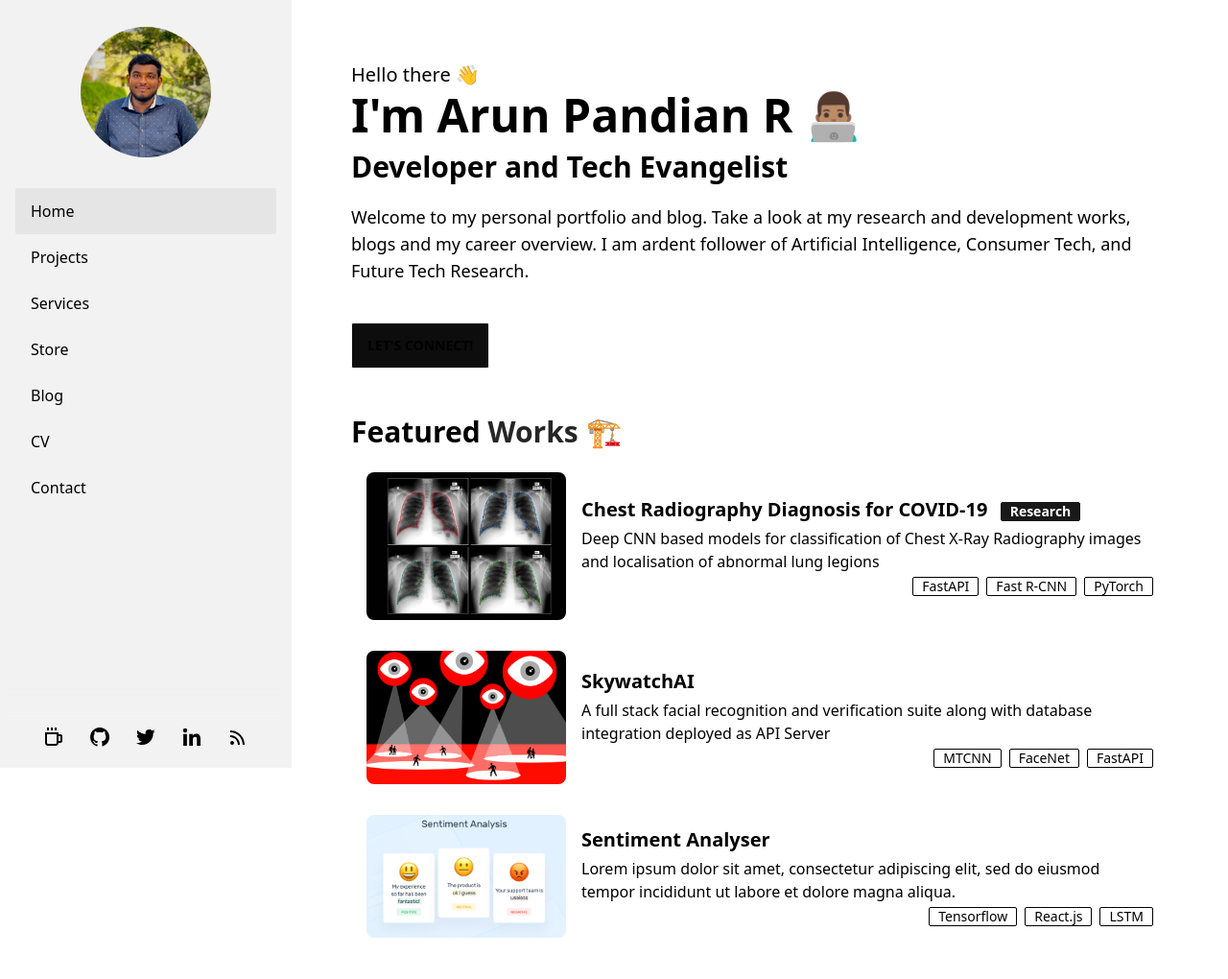
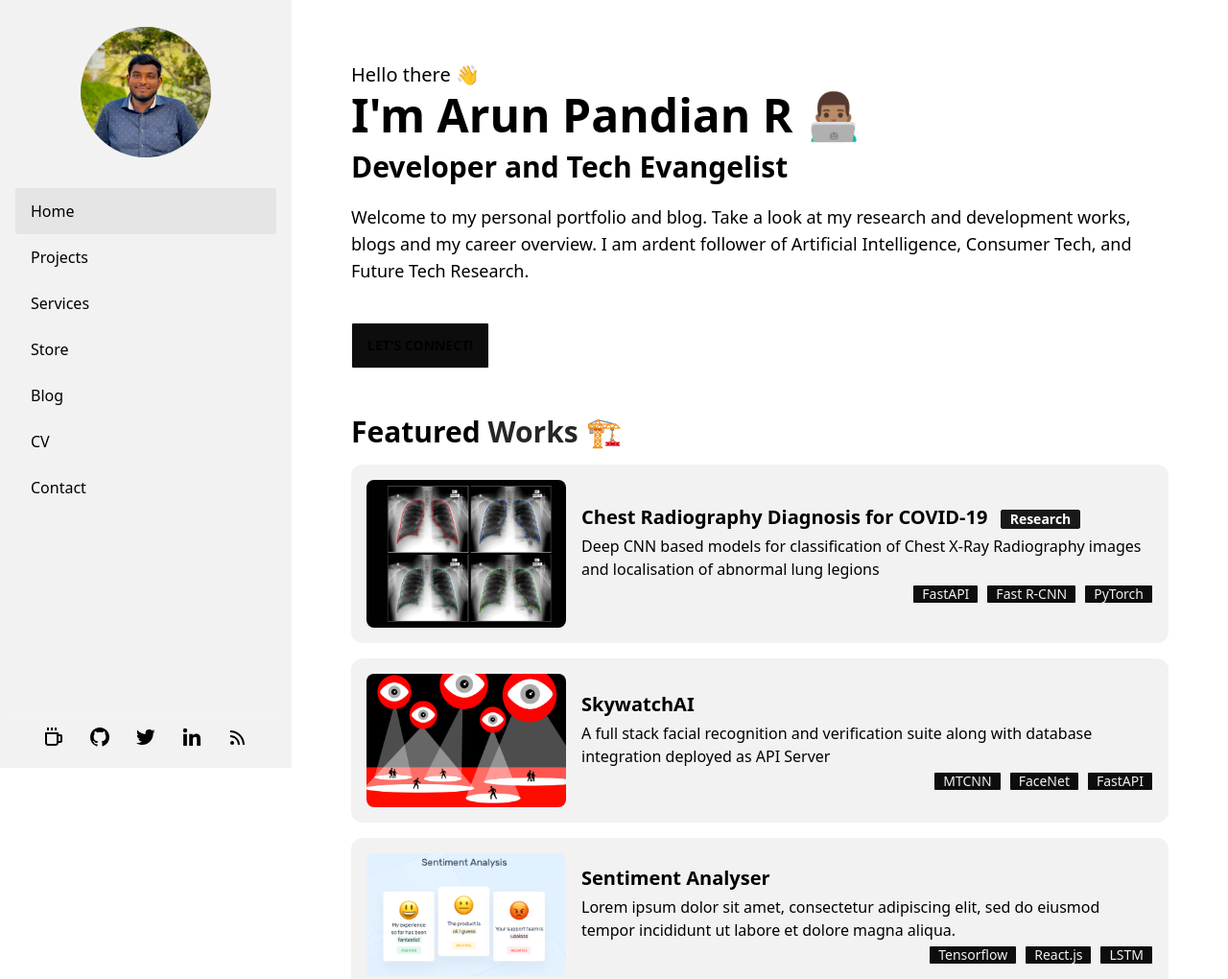
Before and after one commit to arunpandian7/arunpandian7.github.io, an Astro site: page / in a window 1280 px wide. Shown: the top 1020 px of the page at 96% size. Built offline with nearby package versions, Linux system fonts and the light colour scheme; Astro itself is replaced by a stand-in of ours.

Commit message:
update: cards styling

```diff
--- a/src/components/HorizontalCard.astro
+++ b/src/components/HorizontalCard.astro
@@ -4,7 +4,7 @@ import { Image } from "@astrojs/image/components";
 ---
 
 <div
-  class="rounded-lg bg-base-100 hover:shadow-xl transition ease-in-out hover:scale-[102%]"
+  class="rounded-xl hover:shadow-xl transition ease-in-out hover:scale-[102%] bg-base-200 my-4"
 >
   <a href={url} target={target}>
     <div class="hero-content flex-col md:flex-row">
@@ -29,7 +29,7 @@ import { Image } from "@astrojs/image/components";
         <div class="card-actions justify-end">
           {
             tags &&
-              tags.split(',').map((tag) => <div class="badge badge-outline">{tag}</div>)
+              tags.split(',').map((tag) => <div class="badge badge-outline bg-primary text-base-200">{tag}</div>)
           }
         </div>
       </div>
```
